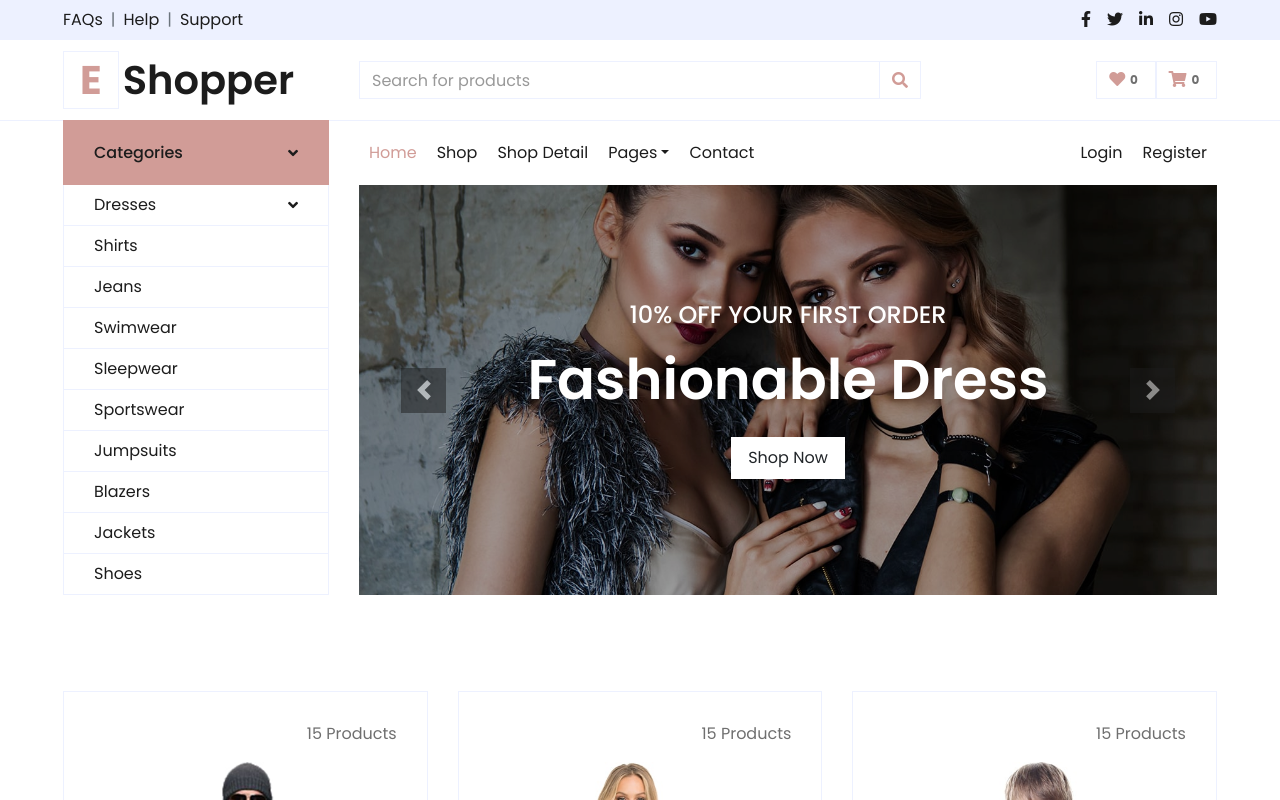
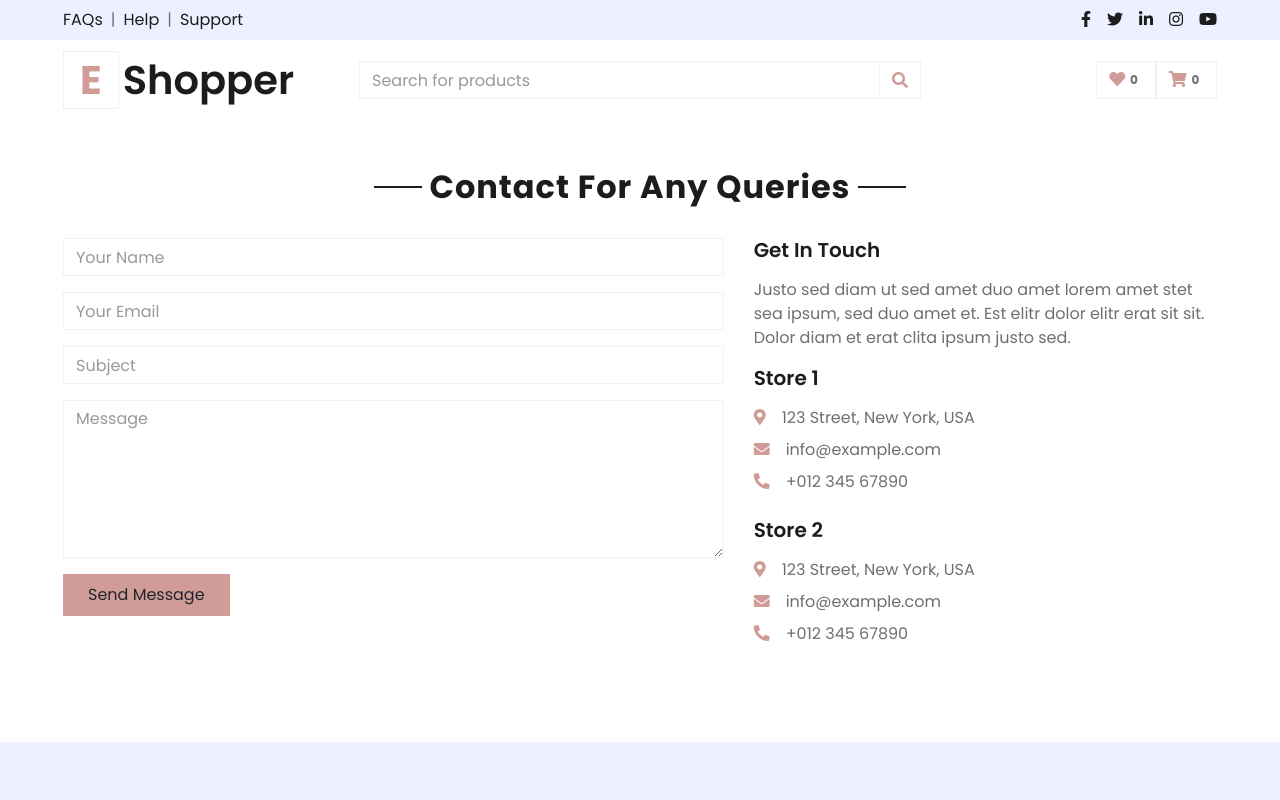
Before and after one commit to lemongautam79/NewKankaliTailors, a React (Create React App) app: page /contactus in a window 1280 px wide. Shown: the top 800 px of the page. Built offline with nearby package versions, Linux system fonts and the light colour scheme; the HTML template or start-up script is replaced by a standard one.

Commit message:
[Improved Routes & ContactUsPage]

```diff
--- a/src/App.js
+++ b/src/App.js
@@ -1,10 +1,13 @@
 import React from 'react'
 import Routes from './routes';
+import { BrowserRouter } from 'react-router-dom';
 
 const App = () => {
   return (
     <>
+    <BrowserRouter>
       <Routes />
+    </BrowserRouter>
     </>
   )
 }
--- /dev/null
+++ b/src/pages/ContactPage.jsx
@@ -0,0 +1,72 @@
+import React from 'react'
+import TopBar from '../components/TopBar'
+import Footer from '../components/Footer'
+import NavBar from '../components/NavBar'
+
+const ContactForm = () => {
+    return (
+        <div className="container-fluid pt-5">
+            <div className="text-center mb-4">
+                <h2 className="section-title px-5"><span className="px-2">Contact For Any Queries</span></h2>
+            </div>
+            <div className="row px-xl-5">
+                <div className="col-lg-7 mb-5">
+                    <div className="contact-form">
+                        <div id="success" />
+                        <form name="sentMessage" id="contactForm" noValidate="novalidate">
+                            <div className="control-group">
+                                <input type="text" className="form-control" id="name" placeholder="Your Name" required="required" data-validation-required-message="Please enter your name" />
+                                <p className="help-block text-danger" />
+                            </div>
+                            <div className="control-group">
+                                <input type="email" className="form-control" id="email" placeholder="Your Email" required="required" data-validation-required-message="Please enter your email" />
+                                <p className="help-block text-danger" />
+                            </div>
+                            <div className="control-group">
+                                <input type="text" className="form-control" id="subject" placeholder="Subject" required="required" data-validation-required-message="Please enter a subject" />
+                                <p className="help-block text-danger" />
+                            </div>
+                            <div className="control-group">
+                                <textarea className="form-control" rows={6} id="message" placeholder="Message" required="required" data-validation-required-message="Please enter your message" defaultValue={""} />
+                                <p className="help-block text-danger" />
+                            </div>
+                            <div>
+                                <button className="btn btn-primary py-2 px-4" type="submit" id="sendMessageButton">Send
+                                    Message</button>
+                            </div>
+                        </form>
+                    </div>
+                </div>
+                <div className="col-lg-5 mb-5">
+                    <h5 className="font-weight-semi-bold mb-3">Get In Touch</h5>
+                    <p>Justo sed diam ut sed amet duo amet lorem amet stet sea ipsum, sed duo amet et. Est elitr dolor elitr erat sit sit. Dolor diam et erat clita ipsum justo sed.</p>
+                    <div className="d-flex flex-column mb-3">
+                        <h5 className="font-weight-semi-bold mb-3">Store 1</h5>
+                        <p className="mb-2"><i className="fa fa-map-marker-alt text-primary mr-3" />123 Street, New York, USA</p>
+                        <p className="mb-2"><i className="fa fa-envelope text-primary mr-3" />info@example.com</p>
+                        <p className="mb-2"><i className="fa fa-phone-alt text-primary mr-3" />+012 345 67890</p>
+                    </div>
+                    <div className="d-flex flex-column">
+                        <h5 className="font-weight-semi-bold mb-3">Store 2</h5>
+                        <p className="mb-2"><i className="fa fa-map-marker-alt text-primary mr-3" />123 Street, New York, USA</p>
+                        <p className="mb-2"><i className="fa fa-envelope text-primary mr-3" />info@example.com</p>
+                        <p className="mb-0"><i className="fa fa-phone-alt text-primary mr-3" />+012 345 67890</p>
+                    </div>
+                </div>
+            </div>
+        </div>
+    )
+}
+
+const ContactPage = () => {
+    return (
+        <>
+            <TopBar />
+            {/* <NavBar/> */}
+            <ContactForm/>
+            <Footer />
+        </>
+    )
+}
+
+export default ContactPage
--- /dev/null
+++ b/src/pages/Homepage.jsx
@@ -0,0 +1,24 @@
+import React from 'react'
+import TopBar from '../components/TopBar'
+import NavBar from '../components/NavBar'
+import Components from '../components/Components'
+import Trendy from '../components/Trendy'
+import Vendors from '../components/Vendors'
+import Footer from '../components/Footer'
+import BackToTop from '../components/BackToTop'
+
+const Homepage = () => {
+    return (
+        <>
+            <TopBar />
+            <NavBar />
+            <Components />
+            <Trendy />
+            <Vendors />
+            <Footer />
+            <BackToTop />
+        </>
+    )
+}
+
+export default Homepage
--- a/src/routes.js
+++ b/src/routes.js
@@ -1,24 +1,20 @@
 import React from 'react'
-import TopBar from './components/TopBar'
-import NavBar from './components/NavBar'
-import Components from './components/Components'
-import Trendy from './components/Trendy'
-import Vendors from './components/Vendors'
-import Footer from './components/Footer'
-import BackToTop from './components/BackToTop'
+import { useRoutes } from 'react-router-dom';
+import Homepage from './pages/Homepage';
+import ContactPage from './pages/ContactPage';
 
-const routes = () => {
-    return (
-        <>
-            <TopBar />
-            <NavBar />
-            <Components />
-            <Trendy/>
-            <Vendors/>
-            <Footer/>
-            <BackToTop/>
-        </>
-    )
+export default function Routes() {
+    const routes = useRoutes([
+
+        //! Homepage
+        {
+            path:'/',
+            element:<Homepage/>
+        },
+        {
+            path:'/contactus',
+            element:<ContactPage/>
+        }
+    ]);
+    return routes;
 }
-
-export default routes
```
